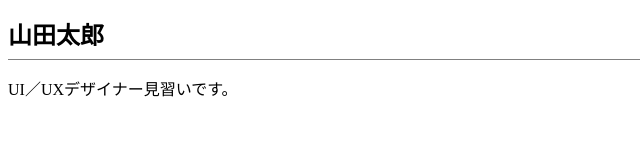
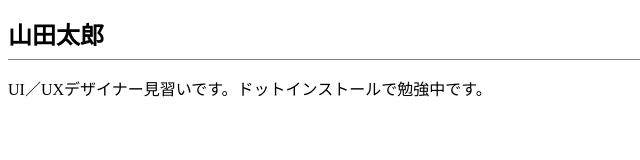
Before and after one commit to rrrnorei/rrrnorei.github.io, a plain HTML site: page index.html in a window 1280 px wide. Shown: the whole page, without its empty margins (0-640 px from the left). Drawn offline with Linux system fonts and the light colour scheme.

Commit message:
Add files via upload

```diff
--- a/index.html
+++ b/index.html
@@ -8,6 +8,6 @@
   </head>
   <body>
     <h1>山田太郎</h1>
-    <p>UI／UXデザイナー見習いです。</p>
+    <p>UI／UXデザイナー見習いです。ドットインストールで勉強中です。</p>
   </body>
 </html>
```
